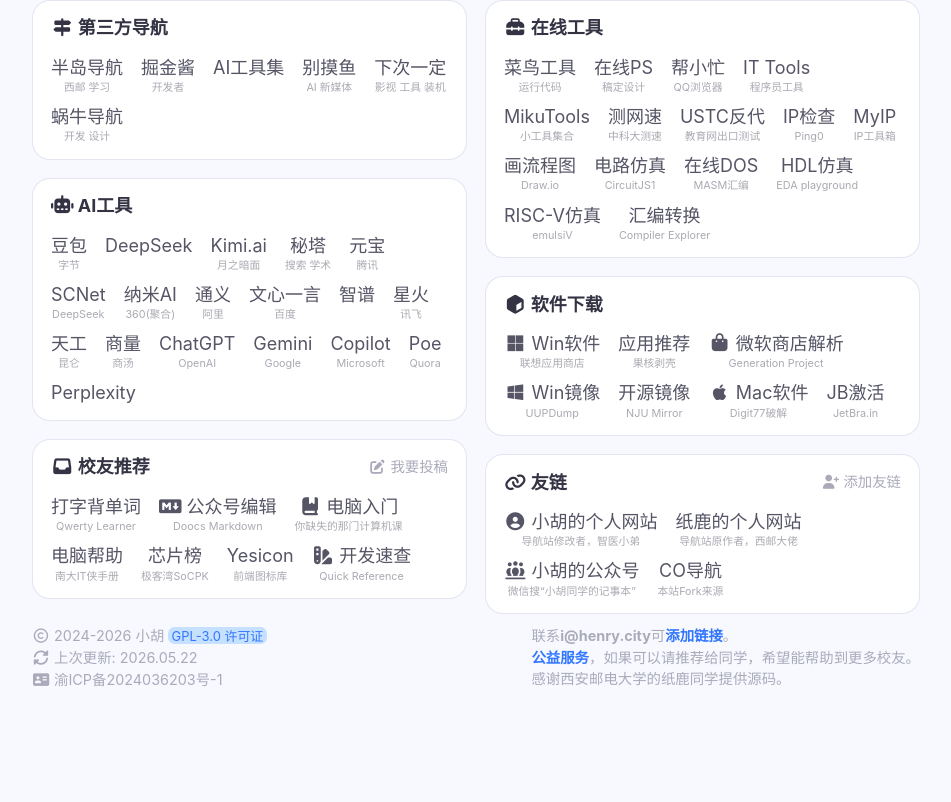
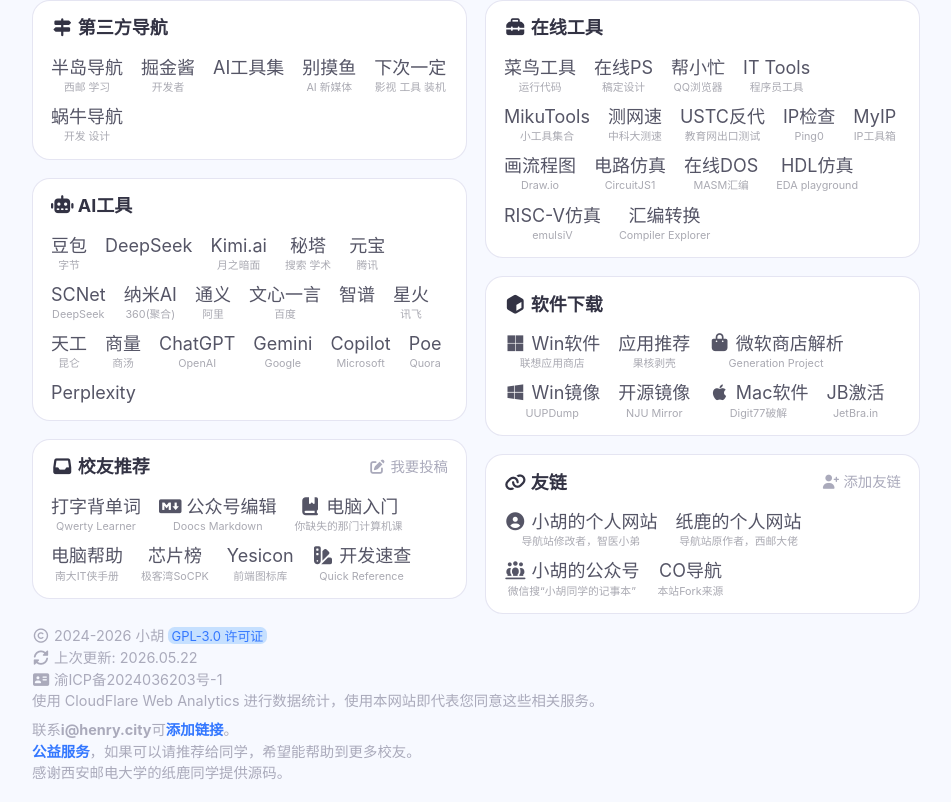
Before and after one commit to HenryWHU0503/cdutcm-nav, a Vue app: page / in a window 1280 px wide. Shown: the part 1011-1813 px from the top of the page, without its empty margins (264-1215 px from the left). Before the commit the page ends 1719 px from the top, so only its background shows below. Built offline with nearby package versions, Linux system fonts and the light colour scheme; some icons are missing; a small style sheet from the web is missing.

Commit message:
Add CloudFlare Web Analytics notice to footer
Added a paragraph about using CloudFlare Web Analytics.

```diff
--- a/src/components/AppFooter.vue
+++ b/src/components/AppFooter.vue
@@ -8,6 +8,7 @@
           <i class="fa-solid fa-address-card"></i> 渝ICP备2024036203号-1
         </a>
       </p>
+      <p>使用 CloudFlare Web Analytics 进行数据统计，使用本网站即代表您同意这些相关服务。</p>
     </div>
     <div>
       <p>联系<b><a href="mailto:i@henry.city">i@henry.city</a></b>可<strong>添加链接</strong>。</p>
```
